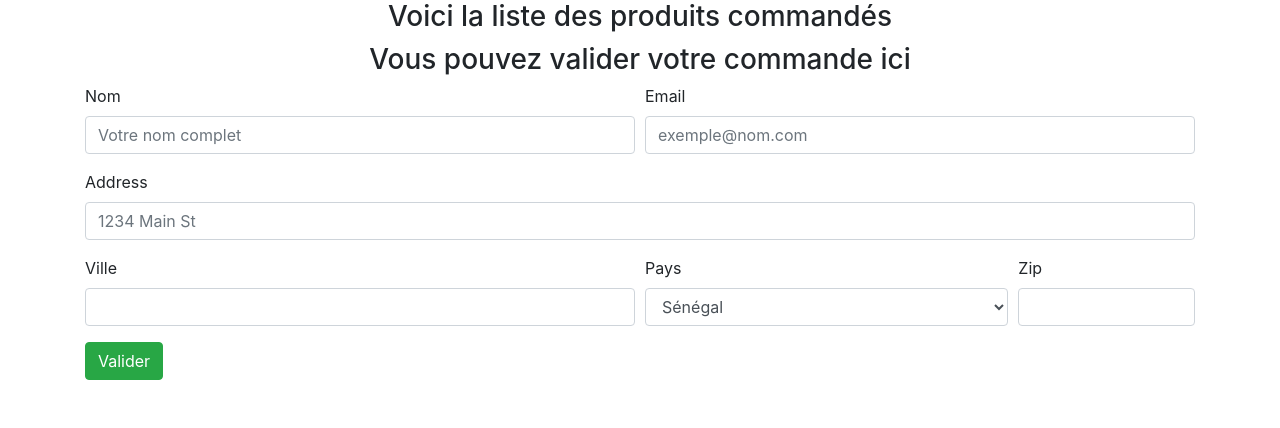
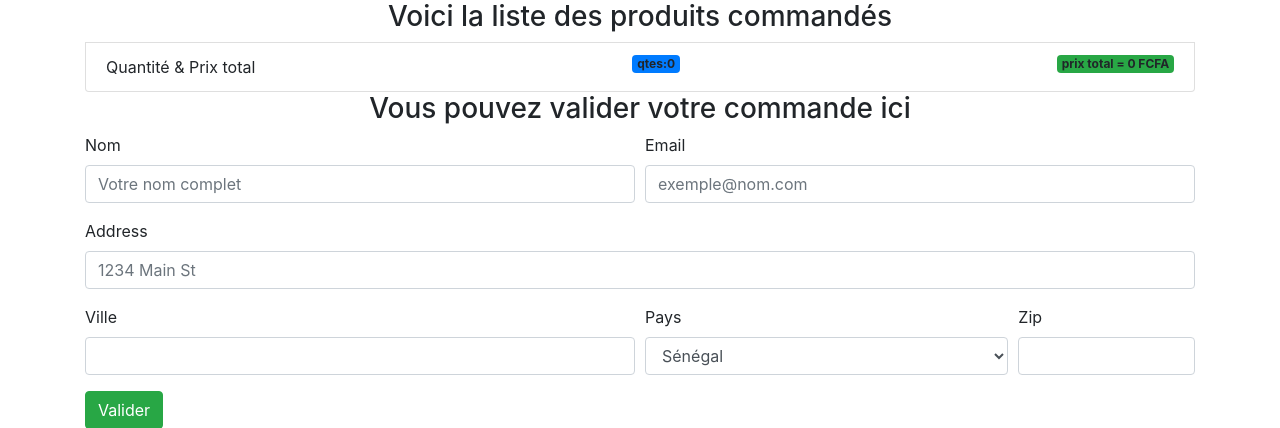
Before and after one commit to Layediole10/ecom_project, a Django app: page /check in a window 1280 px wide. Shown: the part 56-484 px from the top of the page. Run offline with Django 4.2, Linux system fonts and the light colour scheme; some libraries are stand-ins or nearby versions.

Commit message:
prix total des commandes

```diff
--- a/myShop/templates/myFirstShop/index.html
+++ b/myShop/templates/myFirstShop/index.html
@@ -23,7 +23,7 @@
                 <img src="{{product.image_prod}}" alt="" class="card-img-top">
                 <div class="card-body">
                     <div id="dfs{{ product.id }}" class="card-title">{{product.name_prod}}</div>
-                    <div class="card-text">{{product.price_prod}} FCFA</div>
+                    <div id="price{{ product.id }}" class="card-text">{{product.price_prod}} FCFA</div>
                     <a href="{{ product.id }}"><button class="btn btn-primary">Détails</button></a>
                     <button id="{{ product.id }}" class="btn btn-success add">Ajouter</button>
                 </div>
@@ -70,10 +70,12 @@
             if(myPanier[id_prod] != undefined){
                 quantite = myPanier[id_prod][0] + 1;
                 myPanier[id_prod][0] = quantite;
+                myPanier[id_prod][2] += parseFloat(document.getElementById("price"+id_prod).innerHTML);
             }else{
                 quantite = 1;
+                prix_cmd = parseFloat(document.getElementById("price"+id_prod).innerHTML);
                 nom_prod = document.getElementById("dfs"+id_prod).innerHTML;
-                myPanier[id_prod] = [quantite, nom_prod]
+                myPanier[id_prod] = [quantite, nom_prod, prix_cmd]
             }
 
             localStorage.setItem("panier", JSON.stringify(myPanier));
--- a/myShop/templates/myFirstShop/verify.html
+++ b/myShop/templates/myFirstShop/verify.html
@@ -7,6 +7,13 @@
         <ol class="list-group list-group-numbered" id="list-prod">
 
         </ol>
+        <div class="list-group-item d-flex justify-content-between align-items-start">
+          <div class="ms-2 me-auto">
+            <div class="fw-bold">Quantité & Prix total</div>
+          </div>
+          <span id="qt-cmd" class="badge bg-primary rounded-pill">qtes:</span>
+          <span id="price-cmd" class="badge bg-success rounded-pill">prix total = </span>
+        </div>
     </div>
 </div>
 <h3 align="center">Vous pouvez valider votre commande ici </h3>
@@ -70,18 +77,26 @@
         }else{
             myPanier = JSON.parse(localStorage.getItem("panier"));
         }
+        var prix_total = 0;
+        var qt_total = 0;
         for(elem in myPanier){
             let nom = myPanier[elem][1];
             let qte = myPanier[elem][0];
+            let prix = myPanier[elem][2];
             let itemProd = ` <li class="list-group-item d-flex justify-content-between align-items-start">
               <div class="ms-2 me-auto">
                 <div class="fw-bold">${nom}</div>
               </div>
-              <span class="badge bg-success rounded-pill"> qte : ${qte} </span>
+              <span class="badge bg-primary rounded-pill"> qte : ${qte} </span>
+              <span class="badge bg-success rounded-pill"> prix : ${prix} FCFA</span>
             </li>`;
+            prix_total += prix;
+            qt_total += qte;
             $("#list-prod").append(itemProd);
+
         }
-
+        $("#price-cmd").append(prix_total+" FCFA");
+        $("#qt-cmd").append(qt_total);
         $("#items").val(JSON.stringify(myPanier));
     </script>
 
```
